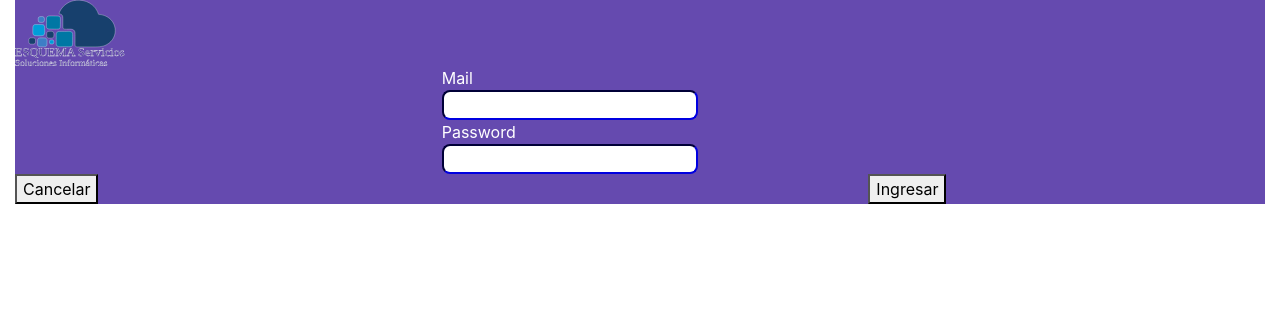
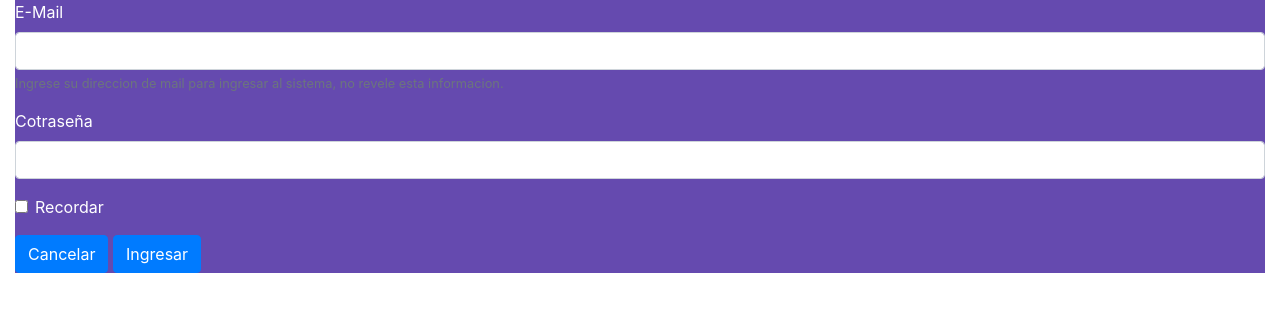
Before and after one commit to carlosdiegocollazo/EsqCuentas, a website: page index.html in a window 1280 px wide. Drawn offline with nearby package versions, Linux system fonts and the light colour scheme.

Commit message:
comeinzo html

```diff
--- a/app/componentes/home/home.css
+++ b/app/componentes/home/home.css
@@ -1,27 +1,9 @@
 /* La pantalla de Home con Login */
 @media all{
-    .body{
+    .fondo{
             background-color: rgb(101, 74, 175);
             color: white;
             margin: auto;
         }
-    .logintbl{
-        margin-top: 50rem;
-        background-color: rgb(101, 74, 175);
-        color: white;
-        margin: auto;
-        align-items: center;
-            justify-content: center;
-        }
-    .logininp{
-            margin-top: 50rem;
-            border-radius: 8px;
-            border-color: darkblue;
-            color: darkgreen;
-            margin: auto;
-            align-items: center;
-            justify-content: center;
-            }
-
 
 }
--- a/app/componentes/home/vistahome.html
+++ b/app/componentes/home/vistahome.html
@@ -1,27 +1,19 @@
 <div class="container-fluid"><!-- Div contenendor general-->
-    <body>
-        <div class="container" class="logintbl"><!--para login-->
-            <div class="row">
-              <div class="col"><img src="./../../shared/media/esqlogo_small.svg " alt=""></div><div class="col"></div><div class="col">{{nombrepassword}}</div>
-            </div>
-            <div class="row">
-                <div class="col"></div><div class="col">Mail</div><div class="col"></div>
-              </div>
-              <div class="row">
-                <div class="col"></div><div class="col"><input type="mail" type="text" class="logininp"></div><div class="col"></div>
-              </div>
-              <div class="row">
-                <div class="col"></div><div class="col">Password</div><div class="col"></div>
-              </div>
-              <div class="row">
-                <div class="col"></div><div class="col"><input type="mail" type="password" class="logininp" v-model="password"></div><div class="col"></div>
-              </div>
-              <div class="row">
-                <div class="col"></div><div class="col"></div><div class="col"></div>
-              </div>
-              <div class="row">
-                <div class="col" style="align-items:center justify-self: center;"><button>Cancelar</button></div><div class="col"></div><div class="col"style="align-items:center"><button>Ingresar</button></div>
-              </div>
-          </div><!--para login-->
-        </body>
+  <form class="fondo" >
+    <div class="form-group">
+      <label for="email">E-Mail</label>
+      <input type="email" class="form-control" id="email" aria-describedby="ayudaemail">
+      <small id="ayudaemail" class="form-text text-muted">Ingrese su direccion de mail para ingresar al sistema, no revele esta informacion.</small>
+    </div>
+    <div class="form-group">
+      <label for="password">Cotraseña</label>
+      <input type="password" class="form-control" id="password">
+    </div>
+    <div class="form-group form-check">
+      <input type="checkbox" class="form-check-input" id="recordar">
+      <label class="form-check-label" for="recordar">Recordar</label>
+    </div>
+    <button type="@leave-cancelled=" class="btn btn-primary">Cancelar</button>
+    <button type="submit" class="btn btn-primary">Ingresar</button>
+  </form>
 </div><!-- Div contenendor general-->
```
